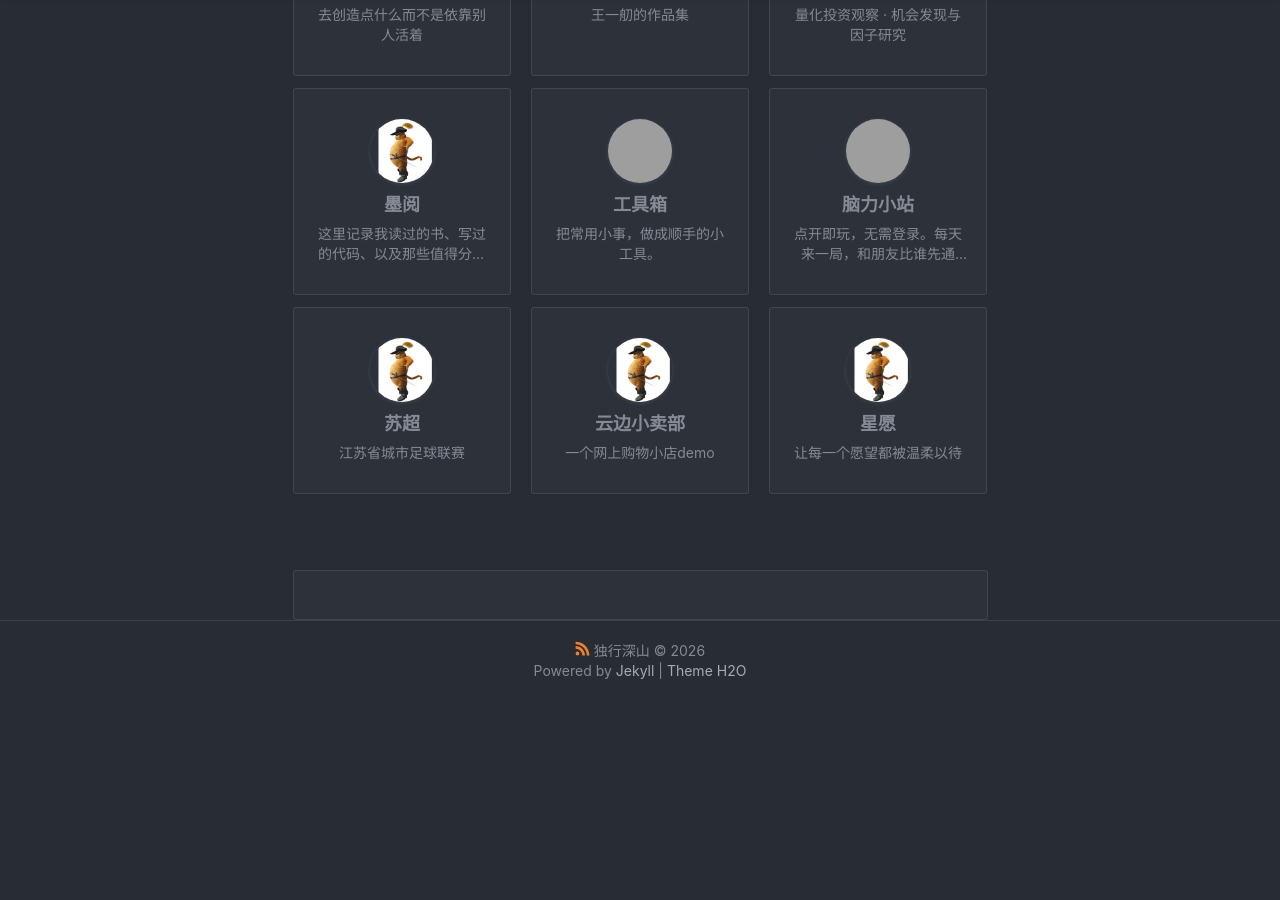
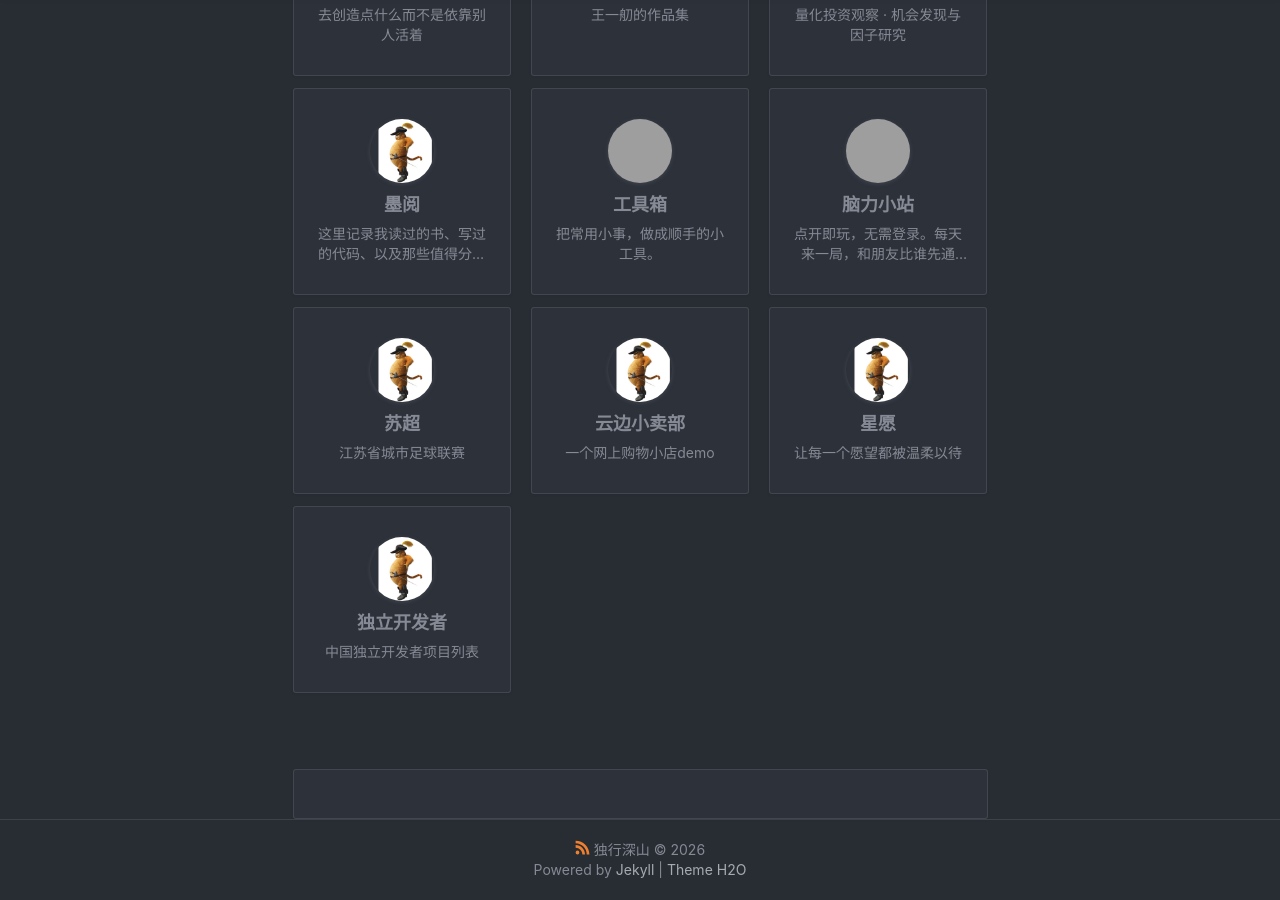
Before and after one commit to stardust1900/stardust1900.github.io, a Jekyll site: the page built from friends.html, in a window 1280 px wide and 900 px high, scrolled down 552 px. Built offline with Jekyll 4.4.1, drawn with Linux system fonts in a browser that asks for light colours; nearby versions of some CDN libraries; comment, search, counter and statistics services are not loaded; a style sheet for code colours, icons or effects is not loaded; before the commit the page ends 1253 px from its top, so only the background shows below that; grey boxes are pictures that could not be loaded.

Commit message:
feat: 添加独立开发者友情链接

```diff
--- a/_data/friends.yml
+++ b/_data/friends.yml
@@ -34,3 +34,7 @@
   url: https://wish.wangxuan.me/
   logo: https://wish.wangxuan.me/favicon.png
   desc: 让每一个愿望都被温柔以待
+- name: 独立开发者
+  url: https://indiecn.wangxuan.me/
+  logo: https://indiecn.wangxuan.me/favicon.svg
+  desc: 中国独立开发者项目列表
```
